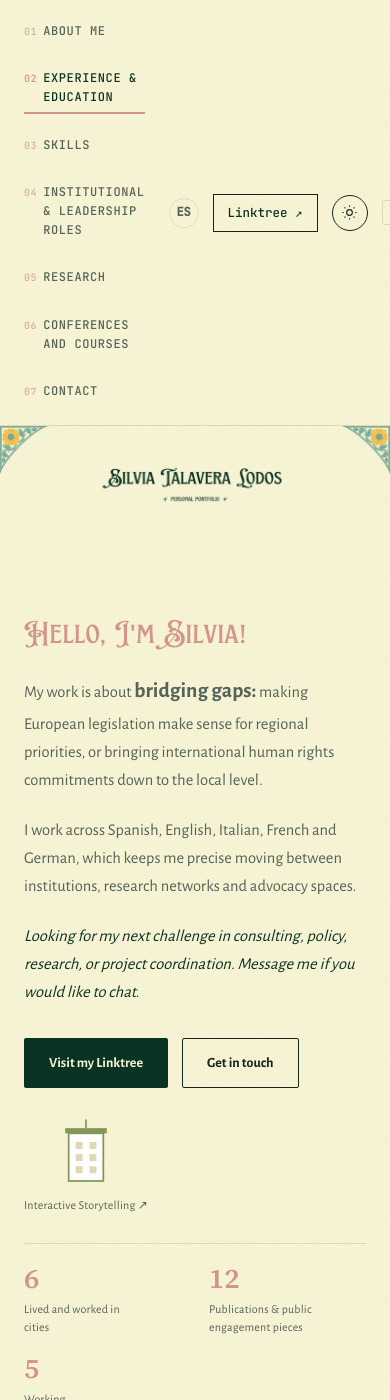
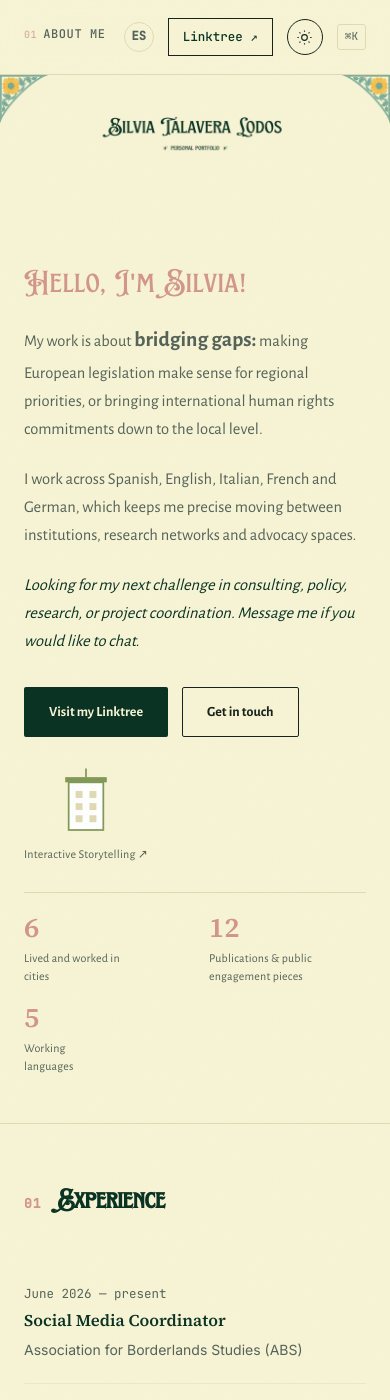
Before and after one commit to stalaveralodos-ux/s.talaveralodos, a Jekyll site: the page built from index.html, in a window 390 px wide and 1400 px high. Built offline with Jekyll 4.4.1, drawn with Linux system fonts in a browser that asks for light colours.

Commit message:
Implement responsive design for topnav
Add responsive styles for topnav on small screens.

```diff
--- a/assets/style.css
+++ b/assets/style.css
@@ -116,6 +116,19 @@ ul{ list-style:none; margin:0; padding:0; }
 .topnav{
   display:flex; align-items:center; gap: clamp(18px, 2.6vw, 34px); flex-wrap: wrap;
   counter-reset: navindex;
+}
+@media (max-width: 760px){
+  .topnav{
+    flex-wrap: nowrap;
+    overflow-x: auto;
+    -webkit-overflow-scrolling: touch;
+    scrollbar-width: none;
+    gap: 20px;
+    padding-bottom: 2px;
+  }
+  .topnav::-webkit-scrollbar{ display: none; }
+  .topnav a{ flex-shrink: 0; }
+  .topbar-inner{ gap: 14px; }
 }
 .topnav a{
   font-family: var(--mono);
```
